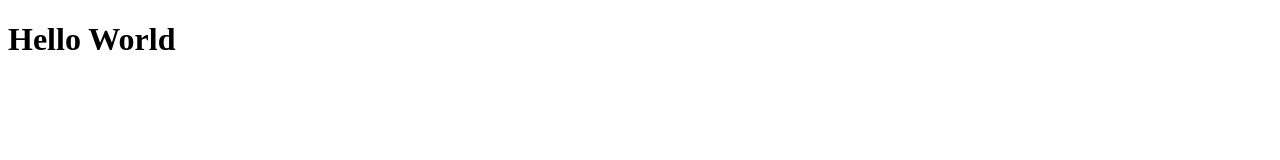
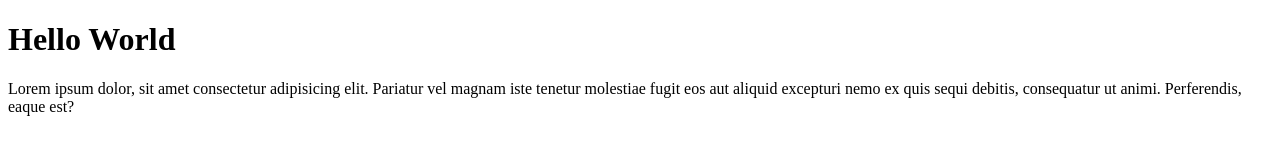
Before and after one commit to andryariadi/git-test2, a plain HTML site: page index.html in a window 1280 px wide. Drawn offline with Linux system fonts and the light colour scheme.

Commit message:
menambahakan paragraf

```diff
--- a/index.html
+++ b/index.html
@@ -8,5 +8,6 @@
   </head>
   <body>
     <h1>Hello World</h1>
+    <p>Lorem ipsum dolor, sit amet consectetur adipisicing elit. Pariatur vel magnam iste tenetur molestiae fugit eos aut aliquid excepturi nemo ex quis sequi debitis, consequatur ut animi. Perferendis, eaque est?</p>
   </body>
 </html>
```
